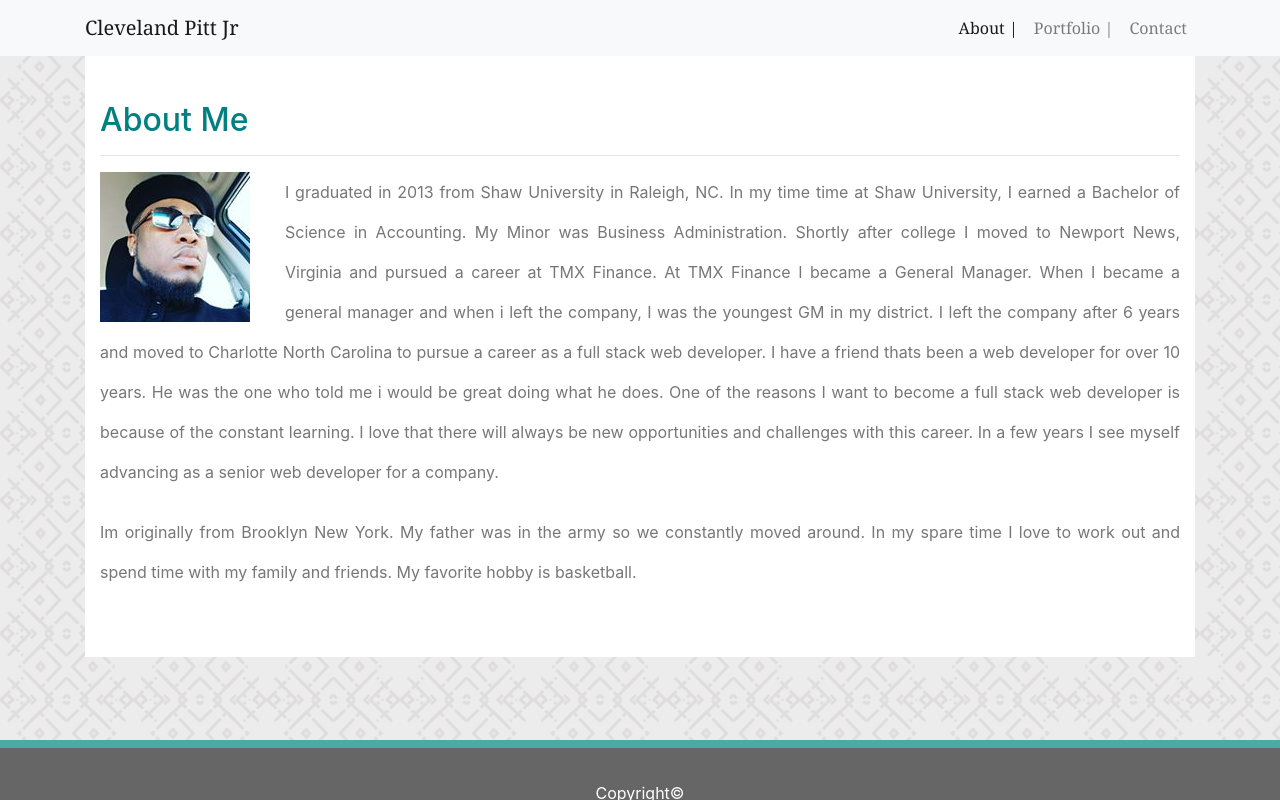
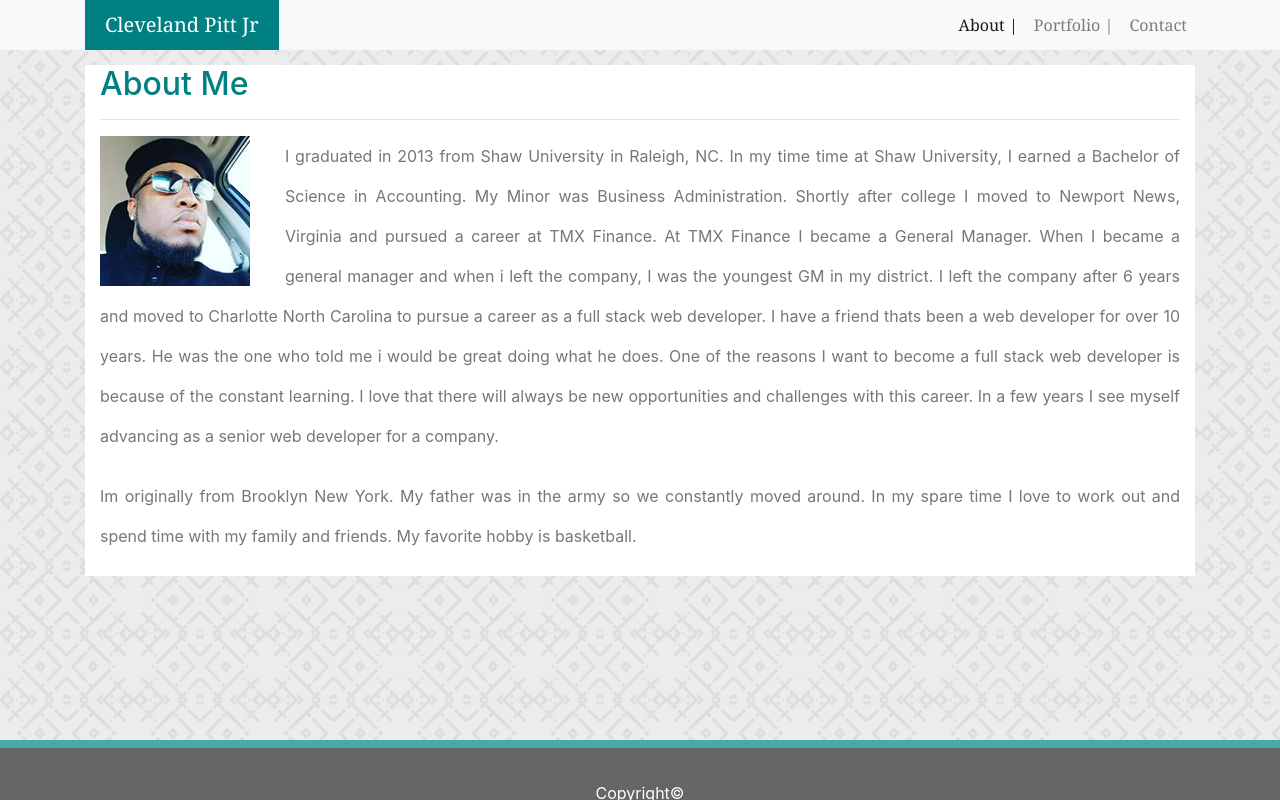
Before and after one commit to Clevelandjr/portfolio2, a plain HTML site: page index.html in a window 1280 px wide. Drawn offline with nearby package versions, Linux system fonts and the light colour scheme.

Commit message:
css edits

```diff
--- a/assets/css/style.css
+++ b/assets/css/style.css
@@ -48,7 +48,21 @@ hr {
     width:100%;
     justify-content: flex-end;
 }
+style {
+    padding: 0 !important;
+}
+.navbar {
+    padding:0 !important;
+}
 
+.navbar-brand {
+    color: #fff !important;
+    background: teal ;
+    padding-top: 10px !important ;
+    padding-bottom: 10px !important;
+    padding-left: 20px;
+    padding-right: 20px;
+}
 .main-text {
     text-align: justify;
     margin-bottom: 20px;
@@ -64,7 +78,6 @@ hr {
 
 .info {
     background-color: white;
-    padding: 30px 0;
 }
 
 #links{
```
